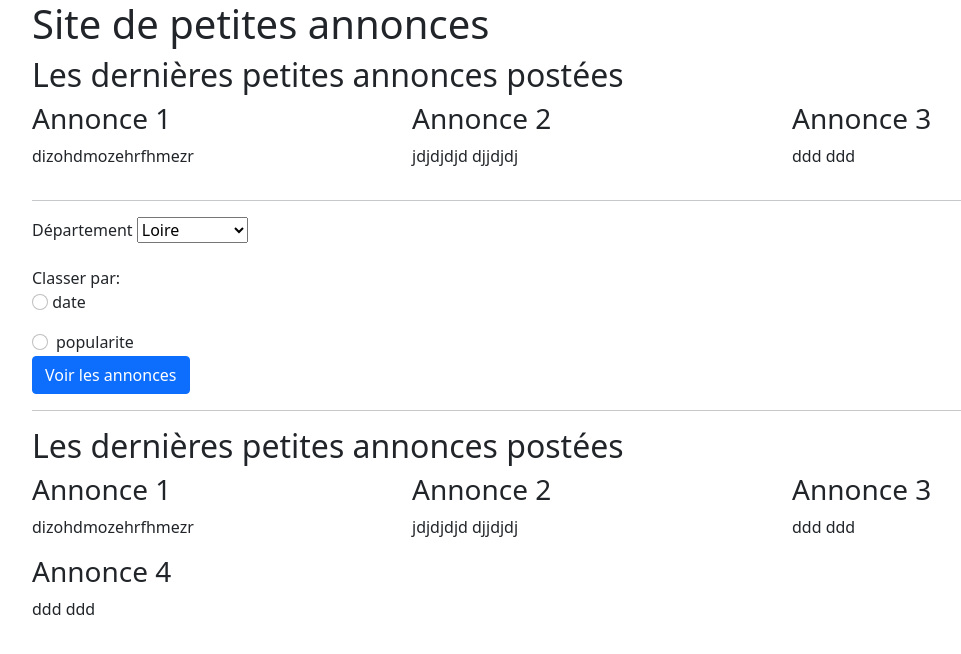
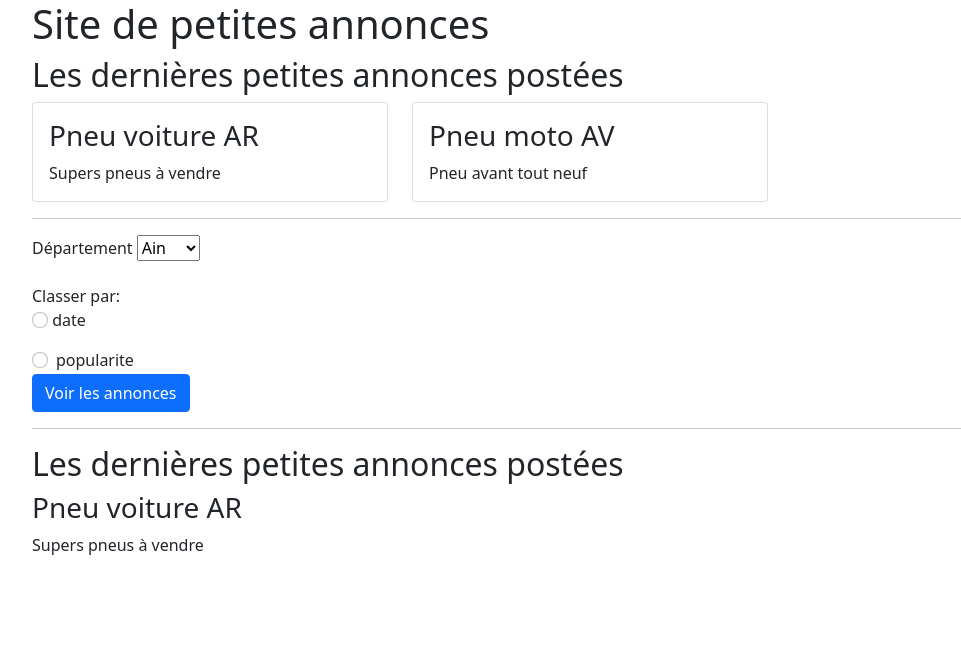
Before and after one commit to JonCourbon/petitesannonces, a PHP site: page /?departement=1 in a window 1280 px wide. Shown: the top 654 px of the page, without its empty margins (50-1011 px from the left). Run offline with PHP 8.4, Linux system fonts and the light colour scheme; data comes from the database, SQL or seed files in the repository; both versions use the stored data as it was after the commit.

Commit message:
HTML généré en PHP Ajout explication création bdd

```diff
--- /dev/null
+++ b/database/info.txt
@@ -0,0 +1,6 @@
+Récupération des noms des départements sur le site : https://www.presta4live.com/listes-utiles-au-format-csv/
+Données converties en SQL avec l'outil: http://convertcsv.com/csv-to-sql.htm
+- ajout avant le contenu CSV des noms des champs: "id"; "nom"; "numero"
+- champ "Create Table/View" décoché (on a déjà la table)
+- "Generate Input" -> "CSV to SQL Insert"
+- requêtes SQL collées pour créer les champs
--- a/index.php
+++ b/index.php
@@ -1,6 +1,8 @@
 <?php
-// accès à la base de données
+// pour se connecter à la base de données
 include("config/configuration.php");
+
+// connection
 try {
   $dbh = new PDO($dsn, $user, $password);
   $dbh->setAttribute(PDO::ATTR_ERRMODE, PDO::ERRMODE_EXCEPTION);
@@ -14,6 +16,11 @@ $resultats= $dbh -> query($requete);
 $tableau3Annonces = $resultats->fetchAll(PDO::FETCH_ASSOC);
 $resultats -> closeCursor();
 
+/* Récuperation des départements ayant des annonces pour générer la liste de sélection */
+$requete='SELECT * FROM departements WHERE id IN (SELECT DISTINCT(departement) FROM annonces)';
+$resultats= $dbh -> query($requete);
+$tableauDepartements = $resultats->fetchAll(PDO::FETCH_ASSOC);
+$resultats -> closeCursor();
 
 // récupération des annonces si on a un département
 if($_GET["departement"]){
@@ -26,6 +33,7 @@ if($_GET["departement"]){
 
   $resultats= $dbh -> query($requete);
   $tableauAnnonces = $resultats->fetchAll(PDO::FETCH_ASSOC);
+  $nbAnnonces=count($tableauAnnonces);
   $resultats -> closeCursor();
 }
 
@@ -59,18 +67,20 @@ if($_GET["departement"]){
     </div>
     <div class="row">
       <h2>Les dernières petites annonces postées</h2>
+      <?php
+      for($i=0;$i<count($tableau3Annonces);$i++){
+        ?>
         <div class="col-lg-4">
-        <h3>Annonce 1</h3>
-        <p>dizohdmozehrfhmezr</p>
+          <div class="card">
+            <div class="card-body">
+            <h3 class="card-title"><?php echo $tableau3Annonces[$i]["titre"];?></h3>
+            <p class="card-text"><?php echo $tableau3Annonces[$i]["descriptif"];?></p>
           </div>
-      <div class="col-lg-4">
-        <h3>Annonce 2</h3>
-        <p>jdjdjdjd djjdjdj</p>
         </div>
-      <div class="col-lg-4">
-        <h3>Annonce 3</h3>
-        <p>ddd ddd </p>
         </div>
+        <?php
+      }
+      ?>
     </div>
 
     <hr/>
@@ -78,8 +88,11 @@ if($_GET["departement"]){
       <div class="mb-3">
         <label for="departement" class="form-label">Département</label>
         <select name="departement">
-          <option value="1">Loire</option>
-          <option value="2">Haute-Loire</option>
+          <?php
+          foreach($tableauDepartements as $dep){
+            echo '<option value="'.$dep["id"].'">'.$dep["nom"].'</option>';
+          }
+           ?>
         </select>
       </div>
       <div class="mb-3">
@@ -99,28 +112,27 @@ if($_GET["departement"]){
     </form>
     <hr/>
 
+    <div class="row">
+      <h2>Les dernières petites annonces postées</h2>
     <?php
     // affichage des annonces si on a un département
     if($_GET["departement"]):
+      if($nbAnnonces==0){
         ?>
-      <div class="row">
-        <h2>Les dernières petites annonces postées</h2>
+        Aucune annonce ne correspond à vos critères
+        <?php
+      }
+      else{
+        for($i=0;$i<$nbAnnonces;$i++){
+          ?>
           <div class="col-lg-4">
-          <h3>Annonce 1</h3>
-          <p>dizohdmozehrfhmezr</p>
+            <h3><?php echo $tableauAnnonces[$i]["titre"];?></h3>
+            <p><?php echo $tableauAnnonces[$i]["descriptif"];?></p>
           </div>
-        <div class="col-lg-4">
-          <h3>Annonce 2</h3>
-          <p>jdjdjdjd djjdjdj</p>
-        </div>
-        <div class="col-lg-4">
-          <h3>Annonce 3</h3>
-          <p>ddd ddd </p>
-        </div>
-        <div class="col-lg-4">
-          <h3>Annonce 4</h3>
-          <p>ddd ddd </p>
-        </div>
+          <?php
+        }
+      }
+      ?>
       </div>
       <?php
     endif;
```
Also changed, not shown: database/annonces.sqlite. Lines whose indentation alone changed are shown as unchanged.
